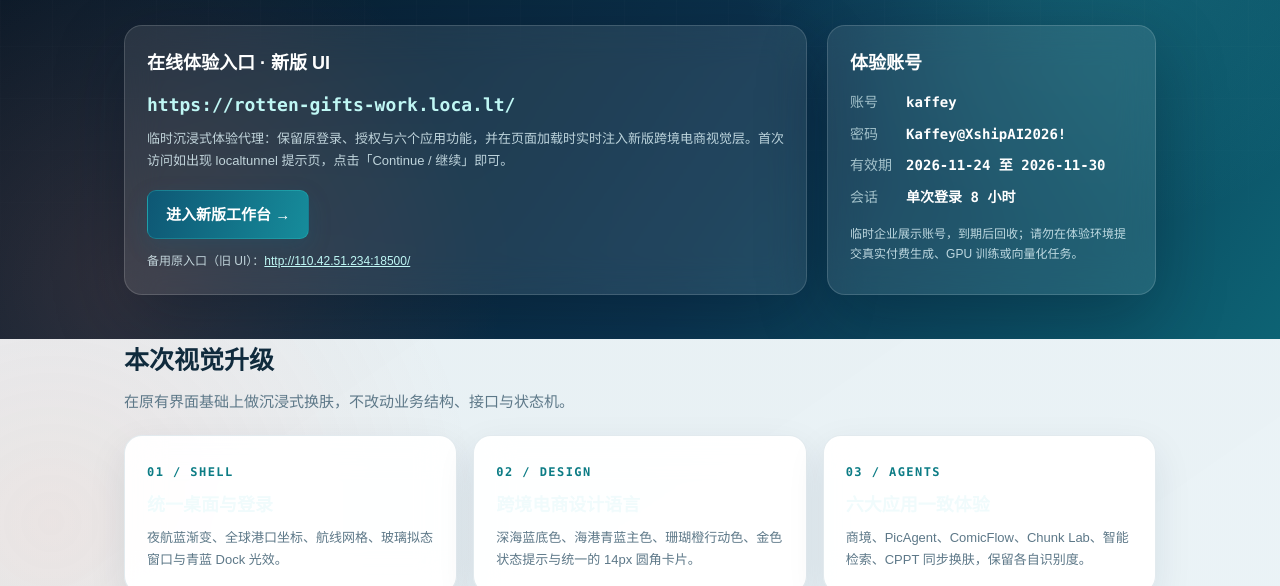
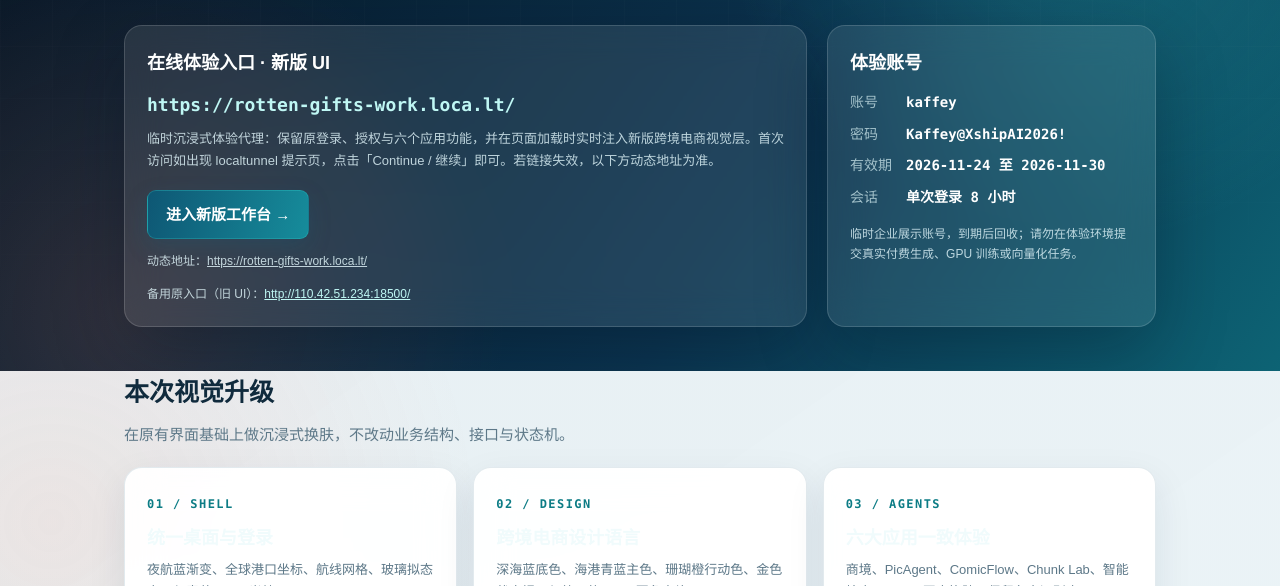
Before and after one commit to Ai-Kaffey/ai-workbench-showcase, a plain HTML site: page experience.html in a window 1280 px wide. Shown: the part 214-800 px from the top of the page. Drawn offline with Linux system fonts and the light colour scheme.

Commit message:
Publish agent guides, temporary enterprise account and GitHub repository link

```diff
--- a/experience.html
+++ b/experience.html
@@ -50,9 +50,10 @@
     <div class="hero-grid">
       <section class="access">
         <h2>在线体验入口 · 新版 UI</h2>
-        <a class="url" id="experience-url" href="#" target="_blank" rel="noopener">正在读取临时体验地址…</a>
-        <p style="margin-top:10px;color:rgba(225,245,250,.72);font-size:13px">临时沉浸式体验代理：保留原登录、授权与六个应用功能，并在页面加载时实时注入新版跨境电商视觉层。首次访问如出现 localtunnel 提示页，点击「Continue / 继续」即可。</p>
-        <a class="btn" id="experience-button" href="#" target="_blank" rel="noopener">进入新版工作台 →</a>
+        <a class="url" id="experience-url" href="https://rotten-gifts-work.loca.lt/" target="_blank" rel="noopener">https://rotten-gifts-work.loca.lt/</a>
+        <p style="margin-top:10px;color:rgba(225,245,250,.72);font-size:13px">临时沉浸式体验代理：保留原登录、授权与六个应用功能，并在页面加载时实时注入新版跨境电商视觉层。首次访问如出现 localtunnel 提示页，点击「Continue / 继续」即可。若链接失效，以下方动态地址为准。</p>
+        <a class="btn" id="experience-button" href="https://rotten-gifts-work.loca.lt/" target="_blank" rel="noopener">进入新版工作台 →</a>
+        <p style="margin-top:12px;color:rgba(225,245,250,.78);font-size:12px">动态地址：<a id="dynamic-url" href="https://github.com/Ai-Kaffey/ai-workbench-showcase/blob/main/active-experience-url.txt" target="_blank" rel="noopener">在 GitHub 查看当前地址</a></p>
         <p style="margin-top:12px;color:rgba(225,245,250,.66);font-size:12px">备用原入口（旧 UI）：<a href="http://110.42.51.234:18500/" target="_blank" rel="noopener" style="color:#bff7f4">http://110.42.51.234:18500/</a></p>
       </section>
       <section class="account">
@@ -99,16 +100,19 @@
 </main>
 
 <script>
-  fetch('active-experience-url.txt?t=' + Date.now(), { cache: 'no-store' })
+  fetch('https://raw.githubusercontent.com/Ai-Kaffey/ai-workbench-showcase/main/active-experience-url.txt?t=' + Date.now(), { cache: 'no-store' })
     .then(response => response.text())
     .then(url => {
       const target = url.trim().replace(/\/$/, '') + '/';
       if (!/^https:\/\/[a-z0-9-]+\.loca\.lt$/.test(url.trim())) return;
       const link = document.getElementById('experience-url');
       const button = document.getElementById('experience-button');
+      const dynamic = document.getElementById('dynamic-url');
       link.textContent = target;
       link.href = target;
       button.href = target;
+      dynamic.textContent = target;
+      dynamic.href = target;
     })
     .catch(() => {
       const fallback = 'https://rotten-gifts-work.loca.lt/';
```
